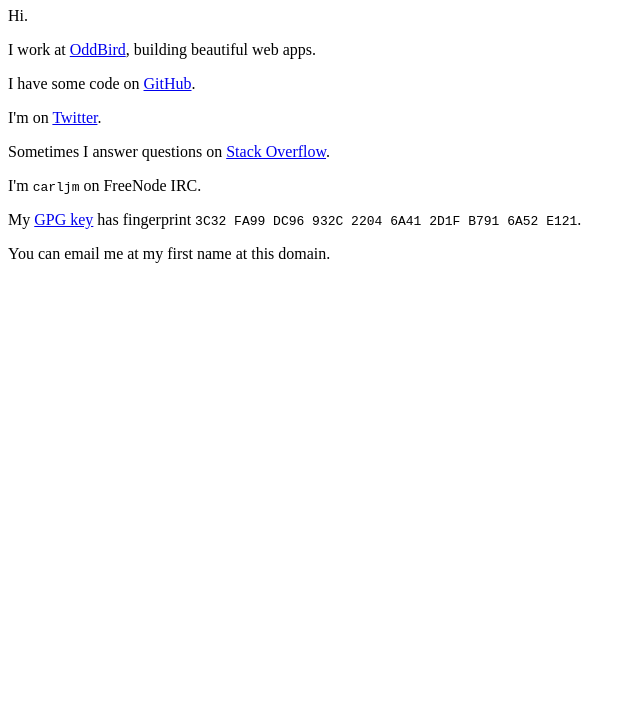
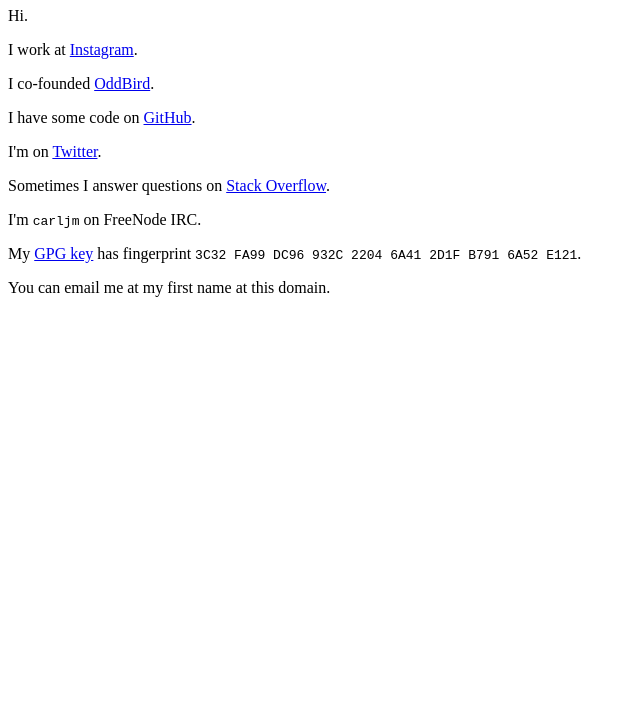
Before and after one commit to carljm/carljm.me, a plain HTML site: page index.html in a window 1280 px wide. Shown: the part 73-800 px from the top of the page, without its empty margins (0-640 px from the left). Drawn offline with Linux system fonts and the light colour scheme.

Commit message:
Update work status.

```diff
--- a/index.html
+++ b/index.html
@@ -9,7 +9,10 @@
     <h1>Carl J Meyer</h1>
     <p>Hi.</p>
     <p>
-      I work at <a href="http://www.oddbird.net">OddBird</a>, building beautiful web apps.
+      I work at <a href="http://www.instagram.com">Instagram</a>.
+    </p>
+    <p>
+      I co-founded <a href="http://www.oddbird.net">OddBird</a>.
     </p>
     <p>
       I have some code on <a href="https://github.com/carljm">GitHub</a>.
```
